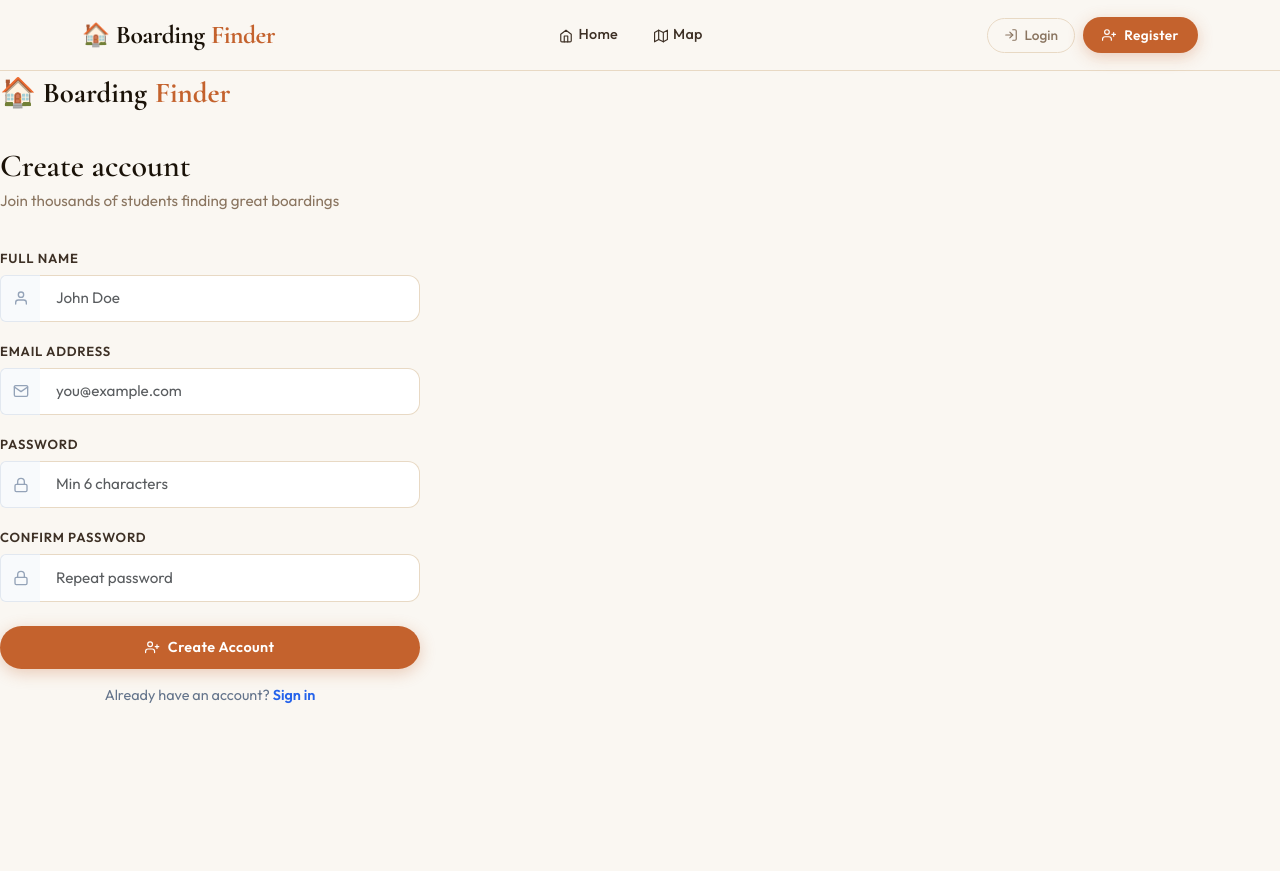
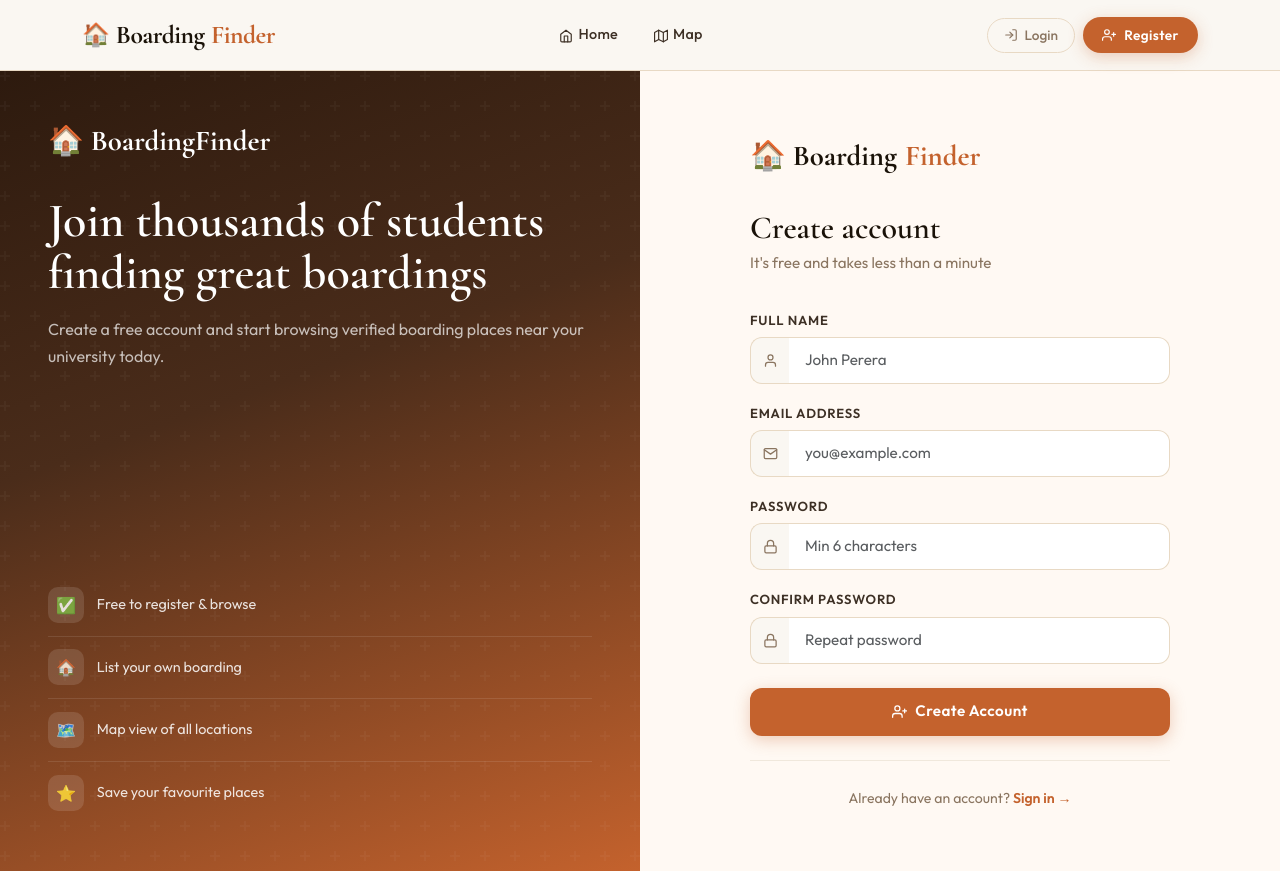
Before and after one commit to Ravindu200324511398/boarding-frontend, a React (Create React App) app: page /register in a window 1280 px wide. Built offline with nearby package versions, Linux system fonts and the light colour scheme.

Commit message:
Refactor MapPage and Register components for improved layout, user experience, and error handling

```diff
--- a/src/pages/Register.jsx
+++ b/src/pages/Register.jsx
@@ -1,6 +1,3 @@
-// ============================================
-// Register Page
-// ============================================
 import React, { useState } from 'react';
 import { Link, useNavigate } from 'react-router-dom';
 import { FiUser, FiMail, FiLock, FiUserPlus } from 'react-icons/fi';
@@ -14,99 +11,102 @@ const Register = () => {
   const { login } = useAuth();
   const navigate = useNavigate();
 
-  const handleChange = (e) => {
-    setForm({ ...form, [e.target.name]: e.target.value });
-    setError('');
-  };
+  const handleChange = (e) => { setForm({ ...form, [e.target.name]: e.target.value }); setError(''); };
 
   const handleSubmit = async (e) => {
     e.preventDefault();
-    if (form.password !== form.confirmPassword) {
-      return setError('Passwords do not match');
-    }
-    if (form.password.length < 6) {
-      return setError('Password must be at least 6 characters');
-    }
+    if (form.password !== form.confirmPassword) return setError('Passwords do not match');
+    if (form.password.length < 6) return setError('Password must be at least 6 characters');
     setLoading(true);
     try {
-      const res = await api.post('/auth/register', {
-        name: form.name,
-        email: form.email,
-        password: form.password,
-      });
+      const res = await api.post('/auth/register', { name: form.name, email: form.email, password: form.password });
       login(res.data.user, res.data.token);
       navigate('/');
     } catch (err) {
-      setError(err.response?.data?.message || 'Registration failed. Please try again.');
+      setError(err.response?.data?.message || 'Registration failed.');
     } finally {
       setLoading(false);
     }
   };
 
-  const inputGroupStyle = {
-    groupText: { background:'#f8fafc', border:'1.5px solid #e2e8f0', borderRight:'none' },
-    input: { borderLeft:'none' }
-  };
+  const gs = { background:'var(--cream)', border:'1.5px solid var(--sand)', borderRight:'none', borderRadius:'12px 0 0 12px' };
+  const gi = { borderLeft:'none', borderRadius:'0 12px 12px 0' };
 
   return (
     <div className="auth-page">
+      <div className="auth-left">
+        <div className="auth-left-content">
+          <div style={{fontFamily:'var(--font-display)',fontSize:'1.8rem',color:'#fff',fontWeight:700,marginBottom:'2rem'}}>🏠 BoardingFinder</div>
+          <h2>Join thousands of students finding great boardings</h2>
+          <p style={{marginTop:'1rem'}}>Create a free account and start browsing verified boarding places near your university today.</p>
+        </div>
+        <div className="auth-left-features">
+          {[
+            { icon: '✅', text: 'Free to register & browse' },
+            { icon: '🏠', text: 'List your own boarding' },
+            { icon: '🗺️', text: 'Map view of all locations' },
+            { icon: '⭐', text: 'Save your favourite places' },
+          ].map((f, i) => (
+            <div className="auth-feature" key={i}>
+              <div className="auth-feature-icon">{f.icon}</div>
+              <span>{f.text}</span>
+            </div>
+          ))}
+        </div>
+      </div>
+
+      <div className="auth-right">
         <div className="auth-card">
-        <span className="auth-logo">🏠 Boarding<span>Finder</span></span>
+          <div className="auth-logo">🏠 Boarding<span>Finder</span></div>
           <h2>Create account</h2>
-        <p className="subtitle">Join thousands of students finding great boardings</p>
+          <p className="subtitle">It's free and takes less than a minute</p>
 
-        {error && <div className="alert-custom alert-danger-custom mb-3">{error}</div>}
+          {error && <div className="alert-custom alert-danger-custom mb-3">⚠️ {error}</div>}
 
           <form onSubmit={handleSubmit}>
             <div className="mb-3">
               <label className="form-label">Full Name</label>
               <div className="input-group">
-              <span className="input-group-text" style={inputGroupStyle.groupText}><FiUser color="#94a3b8" /></span>
-              <input type="text" name="name" className="form-control" style={inputGroupStyle.input}
-                placeholder="John Doe" value={form.name} onChange={handleChange} required />
+                <span className="input-group-text" style={gs}><FiUser color="var(--muted)" size={15} /></span>
+                <input type="text" name="name" className="form-control" style={gi}
+                  placeholder="John Perera" value={form.name} onChange={handleChange} required />
               </div>
             </div>
-
             <div className="mb-3">
               <label className="form-label">Email Address</label>
               <div className="input-group">
-              <span className="input-group-text" style={inputGroupStyle.groupText}><FiMail color="#94a3b8" /></span>
-              <input type="email" name="email" className="form-control" style={inputGroupStyle.input}
+                <span className="input-group-text" style={gs}><FiMail color="var(--muted)" size={15} /></span>
+                <input type="email" name="email" className="form-control" style={gi}
                   placeholder="you@example.com" value={form.email} onChange={handleChange} required />
               </div>
             </div>
-
             <div className="mb-3">
               <label className="form-label">Password</label>
               <div className="input-group">
-              <span className="input-group-text" style={inputGroupStyle.groupText}><FiLock color="#94a3b8" /></span>
-              <input type="password" name="password" className="form-control" style={inputGroupStyle.input}
+                <span className="input-group-text" style={gs}><FiLock color="var(--muted)" size={15} /></span>
+                <input type="password" name="password" className="form-control" style={gi}
                   placeholder="Min 6 characters" value={form.password} onChange={handleChange} required />
               </div>
             </div>
-
             <div className="mb-4">
               <label className="form-label">Confirm Password</label>
               <div className="input-group">
-              <span className="input-group-text" style={inputGroupStyle.groupText}><FiLock color="#94a3b8" /></span>
-              <input type="password" name="confirmPassword" className="form-control" style={inputGroupStyle.input}
+                <span className="input-group-text" style={gs}><FiLock color="var(--muted)" size={15} /></span>
+                <input type="password" name="confirmPassword" className="form-control" style={gi}
                   placeholder="Repeat password" value={form.confirmPassword} onChange={handleChange} required />
               </div>
             </div>
-
-          <button type="submit" className="btn-primary-custom w-100 justify-content-center" disabled={loading}>
-            {loading ? (
-              <><span className="spinner-border spinner-border-sm me-2" />Creating account...</>
-            ) : (
-              <><FiUserPlus />Create Account</>
-            )}
+            <button type="submit" className="btn-primary-custom w-100 justify-content-center" disabled={loading}
+              style={{padding:'0.8rem',fontSize:'0.95rem',borderRadius:'12px'}}>
+              {loading ? <><span className="spinner-border spinner-border-sm me-2" />Creating...</> : <><FiUserPlus />Create Account</>}
             </button>
           </form>
 
-        <p className="text-center mt-3" style={{ fontSize:'0.9rem', color:'#64748b' }}>
-          Already have an account?{' '}
-          <Link to="/login" style={{ color:'#2563eb', fontWeight:600 }}>Sign in</Link>
-        </p>
+          <div style={{textAlign:'center',marginTop:'1.5rem',paddingTop:'1.5rem',borderTop:'1px solid var(--parchment)'}}>
+            <span style={{fontSize:'0.88rem',color:'var(--muted)'}}>Already have an account? </span>
+            <Link to="/login" style={{color:'var(--terracotta)',fontWeight:600,fontSize:'0.88rem'}}>Sign in →</Link>
+          </div>
+        </div>
       </div>
     </div>
   );
```
Also changed, not shown: src/pages/MapPage.jsx (+56 -58 lines). Lines whose indentation alone changed are shown as unchanged.
